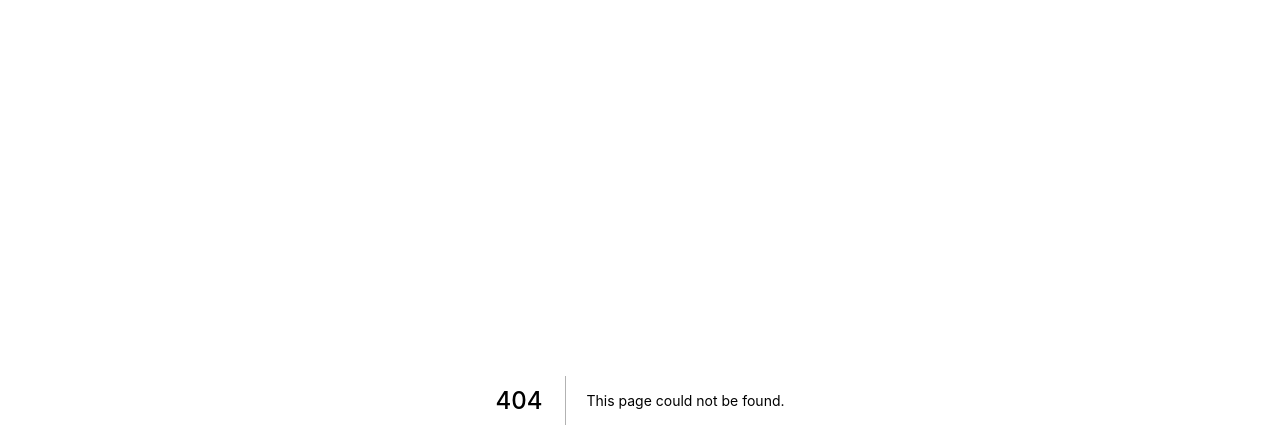
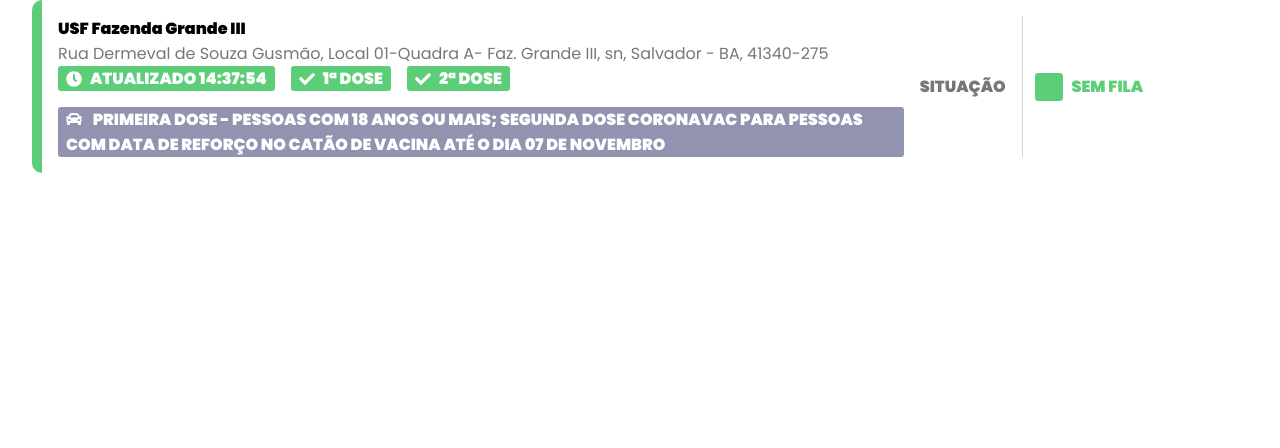
Before and after one commit to beliciobcardoso-zz/clone-filometro, a Next.js app: page /components/LocaisVacinacao in a window 1280 px wide. Before the commit this address had no page. Shown: the top 448 px of the page. Built offline with nearby package versions, Linux system fonts and the light colour scheme.

Commit message:
Refatorado e criando o componente locais de vacina

```diff
--- /dev/null
+++ b/pages/components/LocaisVacinacao/index.js
@@ -0,0 +1,56 @@
+import styles from './index.module.css';
+import { FontAwesomeIcon } from '@fortawesome/react-fontawesome'
+import { library } from '@fortawesome/fontawesome-svg-core'
+import { fas } from '@fortawesome/free-solid-svg-icons'
+library.add(fas)
+
+export default function LocaisVacinacao() {
+
+    return (
+        <>
+            <div className={styles.row}>
+
+                <div className={styles.rowEndereco}>
+
+                    <div className={styles.endereco}>
+
+                        <p>USF Fazenda Grande III</p>
+                        <p>Rua Dermeval de Souza Gusmão, Local 01-Quadra A- Faz. Grande III, sn, Salvador - BA, 41340-275</p>
+
+                        <div className={styles.containerTipo}>
+
+                            <div className={styles.bgSemFila}>
+                                <FontAwesomeIcon icon="clock" />
+                                <p>atualizado 14:37:54</p>
+                            </div>
+                            <div className={styles.bgSemFila}>
+                                <FontAwesomeIcon icon="check" />
+                                <p>1ª dose</p>
+                            </div>
+                            <div className={styles.bgSemFila}>
+                                <FontAwesomeIcon icon="check" />
+                                <p>2ª dose</p>
+                            </div>
+                        </div>
+
+                        <div className={styles.publicoAlvo}>
+
+                            <p> <FontAwesomeIcon icon="car" /> primeira dose - pessoas com 18 anos ou mais; segunda dose coronavac para pessoas com data de reforço no catão de vacina até o dia 07 de novembro</p>
+                        </div>
+
+                    </div>
+
+                    <p>situação</p>
+
+                </div>
+
+                <div className={styles.statusFila}>
+                    <FontAwesomeIcon icon="square" />
+                    <p>sem fila</p>
+                </div>
+
+            </div>
+
+        </>
+    )
+}
--- /dev/null
+++ b/pages/components/LocaisVacinacao/index.module.css
@@ -0,0 +1,114 @@
+/************* card endereço ****************/
+
+.row {
+    display: flex;
+    align-items: center;
+    justify-content: space-between;
+    background-color: #fff;
+    padding: 1rem;
+    margin: 0 2rem 2rem;
+    font-family: 'Poppins';
+    border-left: solid 10px #5dce78;
+    border-radius: 10px;
+}
+
+.row .rowEndereco {
+    width: 100%;
+    display: flex;
+    align-items: center;
+    justify-content: space-between;
+    border-right: 1px solid #d6d6d6;
+    padding-right: 1rem;
+}
+
+.endereco>p:nth-child(1),
+.endereco~p {
+    font-weight: 900;
+    color: #000
+}
+
+.endereco>p:nth-child(2),
+.endereco~p {
+    color: #777777;
+}
+
+.publicoAlvo {
+    background-color: #9293b1;
+    margin-top: 1rem;
+}
+
+.containerTipo {
+    display: flex;
+    align-items: center;
+}
+
+.containerTipo div,
+.publicoAlvo {
+    display: flex;
+    align-items: center;
+    border-radius: 3px;
+    padding: 0 0.5rem;
+    margin-right: 1rem;
+    color: #fff;
+}
+
+.containerTipo div svg,
+.publicoAlvo svg {
+    margin-right: 0.5rem;
+}
+
+.endereco div p,
+.rowEndereco>p {
+    text-transform: uppercase;
+    font-weight: 900;
+}
+
+.row .statusFila {
+    width: 15rem;
+    margin-left: 0.8rem;
+    display: flex;
+    align-items: center;
+    justify-items: flex-start;
+    color: #5dce78;
+    font-weight: 900;
+    text-transform: uppercase;
+}
+
+.row .statusFila svg {
+    margin-right: 0.5rem;
+    font-size: 2rem;
+}
+
+
+/************** Status fila ************/
+.corSemFila {
+    color: #5dce78;
+}
+
+.bgSemFila {
+    background-color: #5dce78;
+}
+
+.corPoucaFila {
+    color: #f1bf1f;
+}
+
+.bgPoucaFila {
+    background-color: #f1bf1f;
+}
+
+.corFilaIntensa {
+    color: #a71319;
+}
+
+.bgFilaIntensa {
+    background-color: #a71319;
+}
+
+.corEncerrado {
+    color: #cccccc;
+}
+
+.bgEncerrado {
+    background-color: #cccccc;
+}
--- a/styles/Home.module.css
+++ b/styles/Home.module.css
@@ -2,7 +2,7 @@
   background-color: #c3d8c1;
   background-image: url('../public/imagens/bg-indicadores.png');
   background-repeat: no-repeat;
-  padding: 0 8rem;
+  padding: 0 6rem;
 }
 
 .header {
@@ -54,11 +54,11 @@
 }
 
 .containerVacinacao {
-  background-color: #fff;
-  padding-top: 0.2rem;
+  background-color: #f6f6fc;
+  padding: 0.2rem 0 2rem;
 }
 
-.containerVacinacao div:nth-child(2) {
+.containerVacinacao>div:nth-child(2) {
   border-bottom: solid 5px #77aba5;
   border-radius: 0 0 5px 5px;
   margin: 0.1rem 2rem 0;
@@ -117,7 +117,7 @@
   background-color: #77aba5;
 }
 
-.containerVacinacao section>div {
+.containerVacinacao section .titleLocal {
   display: flex;
   align-items: center;
   background-color: #dcdcea;
@@ -129,9 +129,11 @@
   border-radius: 5px;
 }
 
-.containerVacinacao section>div svg {
+.titleLocal svg {
   margin-right: 0.5rem;
 }
+
+/*************************/
 
 .footer {
   display: flex;
```
Also changed, not shown: pages/index.js (+12 -6 lines).
